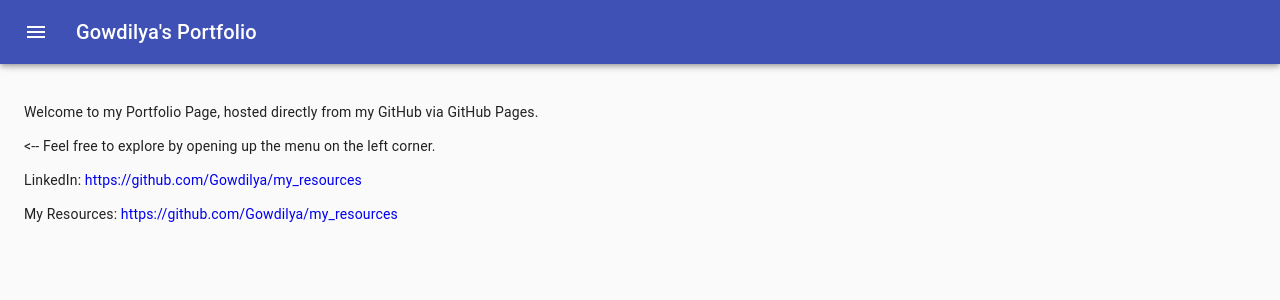
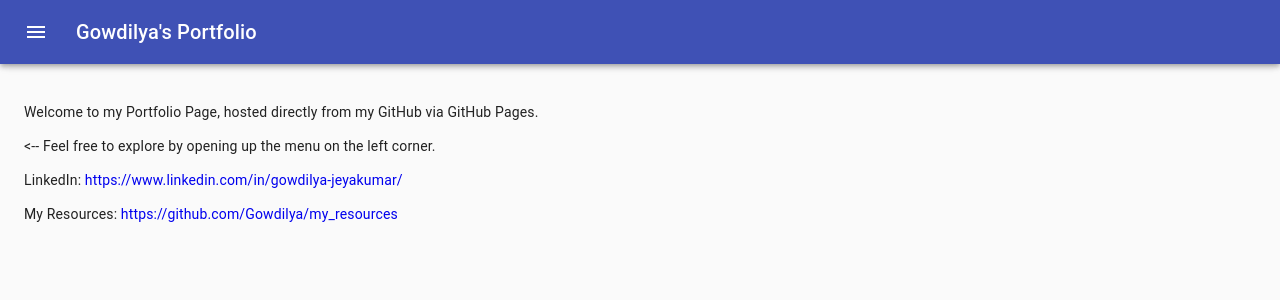
Before and after one commit to Gowdilya/portfolio, a React (Create React App) app: page /csv-viewer in a window 1280 px wide. Shown: the top 300 px of the page. Built offline with nearby package versions, Linux system fonts and the light colour scheme.

Commit message:
Update Link

```diff
--- a/src/components/Home/index.js
+++ b/src/components/Home/index.js
@@ -7,7 +7,7 @@ export default function Home() {
         <p>Welcome to my Portfolio Page, hosted directly from my GitHub via GitHub Pages.</p>
         <p> &lt;-- Feel free to explore by opening up the menu on the left corner.</p>
         <p>LinkedIn:
-            <a href={"https://www.linkedin.com/in/gowdilya-jeyakumar/"}> https://github.com/Gowdilya/my_resources </a>
+            <a href={"https://www.linkedin.com/in/gowdilya-jeyakumar/"}> https://www.linkedin.com/in/gowdilya-jeyakumar/ </a>
         </p>
         <p>My Resources:
             <a href={"https://github.com/Gowdilya/my_resources"}> https://github.com/Gowdilya/my_resources </a>
```
